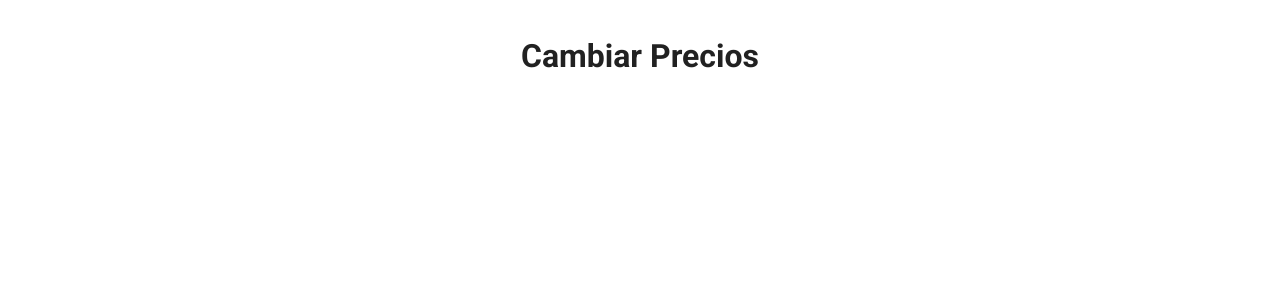
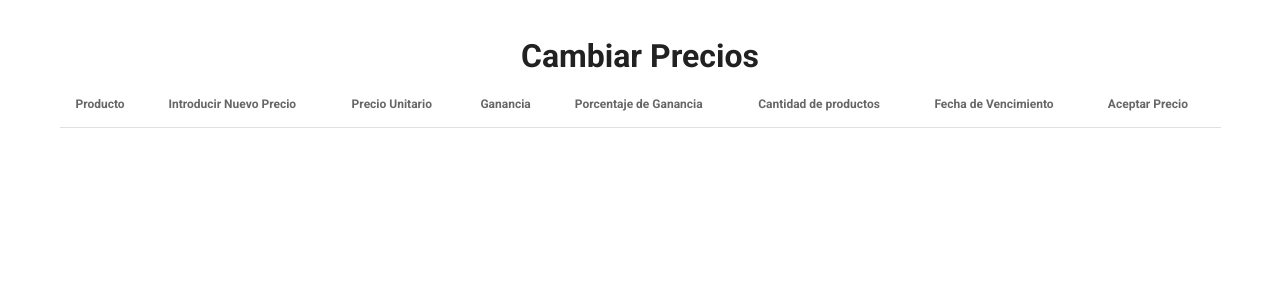
Before and after one commit to dacho7/economia-front, a Vue app: page /changeprice in a window 1280 px wide. Shown: the top 300 px of the page. Built offline with nearby package versions, Linux system fonts and the light colour scheme; what vue-currency-filter would draw is missing.

Commit message:
be added all field to table

```diff
--- a/src/views/ChangePrice.vue
+++ b/src/views/ChangePrice.vue
@@ -1,15 +1,49 @@
 <template>
   <v-container>
-    <v-row class="text-center">
-      <v-col class="mt-5">
-        <h1>Cambiar Precios</h1>
-      </v-col>
-    </v-row>
+    <template>
+      <div>
+        <v-row class="text-center">
+          <v-col class="mt-5">
+            <h1>Cambiar Precios</h1>
+          </v-col>
+        </v-row>
+      </div>
+    </template>
+
+    <template>
+      <v-simple-table>
+        <template v-slot:default>
+          <thead>
+            <tr>
+              <th class="text-left">Producto</th>
+              <th class="text-left">Introducir Nuevo Precio</th>
+              <th class="text-left">Precio Unitario</th>
+              <th class="text-left">Ganancia</th>
+              <th class="text-left">Porcentaje de Ganancia</th>
+              <th class="text-left">Cantidad de productos</th>
+              <th class="text-left">Fecha de Vencimiento</th>
+              <th class="text-left">Aceptar Precio</th>
+            </tr>
+          </thead>
+          <tbody>
+            <tr v-for="item in products" :key="item.name">
+              <td>{{ item.name }}</td>
+              <td>{{ item.calories }}</td>
+            </tr>
+          </tbody>
+        </template>
+      </v-simple-table>
+    </template>
   </v-container>
 </template>
 
 <script>
 export default {
   name: "ChangePrice",
+  data() {
+    return {
+      products: [],
+    };
+  },
 };
 </script>
```
